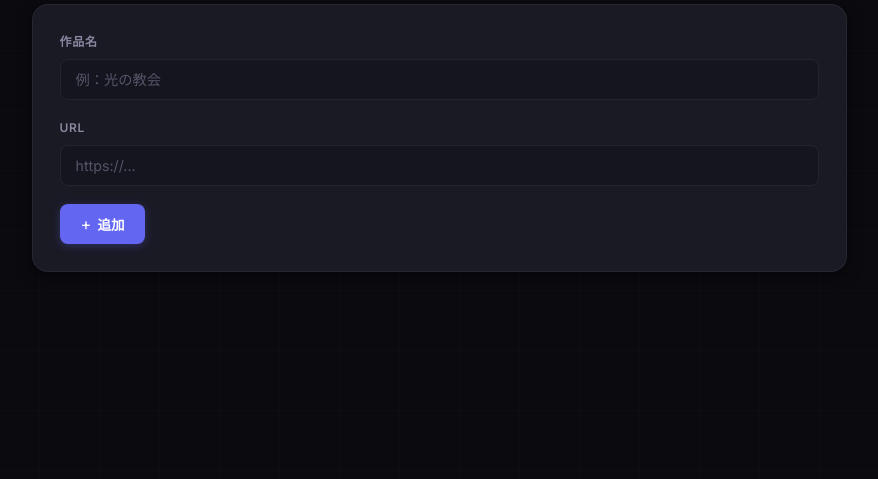
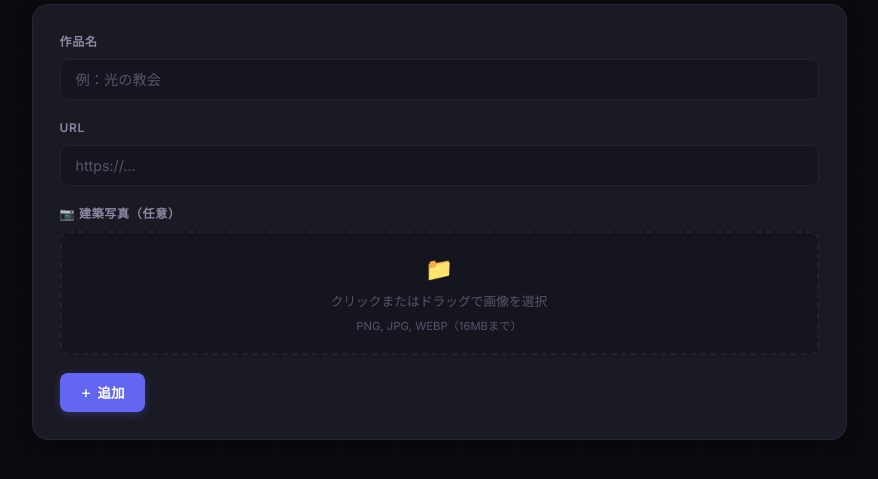
Before and after one commit to totoufu/archi-input, a Flask app: page / in a window 1280 px wide. Shown: the part 190-669 px from the top of the page, without its empty margins (201-1079 px from the left). Run offline with Flask 3, Linux system fonts and the light colour scheme; some libraries are stand-ins or nearby versions.

Commit message:
feat: image upload, visual analysis, custom prompts, auto-analysis

```diff
--- a/ai_analyzer.py
+++ b/ai_analyzer.py
@@ -317,3 +317,33 @@ def deep_analyze(work_data: dict, user_prompt: str) -> str:
     except Exception as e:
         traceback.print_exc()
         return f'分析エラー: {str(e)}'
+
+
+def visual_analyze(image_data: bytes, image_mime: str = 'image/jpeg', existing_title: str = '') -> str:
+    """Analyze an architectural image visually using Gemini multimodal."""
+    context = f'（作品名: {existing_title}）' if existing_title else ''
+
+    prompt = f"""あなたは建築の専門家であり、建築写真の批評家です。
+以下の建築物の画像を詳しく分析してください。{context}
+
+## 分析してほしい観点
+1. **ファサード・外観**: 建物の正面性、開口部のリズム、立面構成
+2. **素材・テクスチャ**: 使用されている素材（コンクリート、ガラス、木、石、鉄骨等）とその質感
+3. **光と影**: 自然光の取り入れ方、影の演出、照明計画
+4. **プロポーション・スケール**: 建物の比例関係、人間との対比、ボリューム感
+5. **構造表現**: 構造体が外観にどう現れているか、構造と意匠の関係
+6. **周辺環境・ランドスケープ**: 周囲との関係性、アプローチ、配置計画
+7. **建築史的位置づけ**: どの建築様式・潮流に属するか、影響を受けた/与えた建築家
+
+## 出力ルール
+- 必ず日本語で、マークダウン形式で出力してください
+- 各観点に見出しをつけて構造的に記述してください
+- 専門用語を使いつつも、学習者にわかりやすく解説してください
+- 類似する他の建築作品にも言及してください
+- 500〜1000字程度を目安にしてください"""
+
+    try:
+        return _call_gemini(prompt, image_data=image_data, image_mime=image_mime)
+    except Exception as e:
+        traceback.print_exc()
+        return f'視覚分析エラー: {str(e)}'
--- a/app.py
+++ b/app.py
@@ -1,12 +1,14 @@
 import os
 import random
 import threading
+import uuid
 from datetime import date, datetime, timezone
 from collections import Counter
 
 from flask import Flask, render_template, request, redirect, url_for, jsonify
+from werkzeug.utils import secure_filename
 from models import db, Work
-from ai_analyzer import analyze_work, analyze_title_only, generate_report, deep_analyze
+from ai_analyzer import analyze_work, analyze_title_only, generate_report, deep_analyze, visual_analyze
 
 # ---------------------------------------------------------------------------
 # App setup
@@ -20,6 +22,15 @@ os.makedirs(data_dir, exist_ok=True)
 app.config['SQLALCHEMY_DATABASE_URI'] = 'sqlite:///' + os.path.join(data_dir, 'app.db')
 app.config['SQLALCHEMY_TRACK_MODIFICATIONS'] = False
 app.config['SECRET_KEY'] = 'archi-input-dev-key'
+app.config['MAX_CONTENT_LENGTH'] = 16 * 1024 * 1024  # 16MB max upload
+
+# Upload directory
+upload_dir = os.path.join(basedir, 'static', 'uploads')
+os.makedirs(upload_dir, exist_ok=True)
+ALLOWED_EXTENSIONS = {'png', 'jpg', 'jpeg', 'webp', 'gif'}
+
+def allowed_file(filename):
+    return '.' in filename and filename.rsplit('.', 1)[1].lower() in ALLOWED_EXTENSIONS
 
 db.init_app(app)
 
@@ -40,6 +51,8 @@ with app.app_context():
         'ai_description': 'TEXT DEFAULT ""',
         'thumbnail_url': 'VARCHAR(2000) DEFAULT ""',
         'is_analyzed': 'BOOLEAN DEFAULT 0',
+        'image_path': 'VARCHAR(500) DEFAULT ""',
+        'visual_analysis': 'TEXT DEFAULT ""',
     }
     for col_name, col_type in new_columns.items():
         if col_name not in existing_cols and existing_cols:
@@ -147,6 +160,16 @@ def add_work():
         return redirect(url_for('inbox', error='作品名またはURLを入力してください'))
 
     work = Work(title=title, url=url)
+
+    # Handle image upload
+    image_file = request.files.get('image')
+    if image_file and image_file.filename and allowed_file(image_file.filename):
+        ext = image_file.filename.rsplit('.', 1)[1].lower()
+        unique_name = f'{uuid.uuid4().hex[:12]}.{ext}'
+        save_path = os.path.join(upload_dir, unique_name)
+        image_file.save(save_path)
+        work.image_path = f'uploads/{unique_name}'
+
     db.session.add(work)
     db.session.commit()
 
@@ -288,6 +311,46 @@ def deep_analyze_work(work_id):
     return jsonify({'status': 'ok', 'result': result_text})
 
 
+@app.route('/visual_analyze/<int:work_id>', methods=['POST'])
+def visual_analyze_work(work_id):
+    """Run visual analysis on an uploaded image."""
+    work = Work.query.get_or_404(work_id)
+
+    # Determine image source: uploaded file or OG image URL
+    image_data = None
+    image_mime = 'image/jpeg'
+
+    if work.image_path:
+        img_path = os.path.join(basedir, 'static', work.image_path)
+        if os.path.exists(img_path):
+            with open(img_path, 'rb') as f:
+                image_data = f.read()
+            ext = work.image_path.rsplit('.', 1)[1].lower()
+            mime_map = {'jpg': 'image/jpeg', 'jpeg': 'image/jpeg', 'png': 'image/png', 'webp': 'image/webp', 'gif': 'image/gif'}
+            image_mime = mime_map.get(ext, 'image/jpeg')
+    elif work.thumbnail_url:
+        try:
+            import requests as req
+            resp = req.get(work.thumbnail_url, timeout=10)
+            resp.raise_for_status()
+            ct = resp.headers.get('Content-Type', 'image/jpeg').split(';')[0].strip()
+            if ct.startswith('image/'):
+                image_data = resp.content
+                image_mime = ct
+        except Exception:
+            pass
+
+    if not image_data:
+        return jsonify({'status': 'error', 'message': '画像が見つかりません'})
+
+    result_text = visual_analyze(image_data, image_mime, existing_title=work.title)
+    work.visual_analysis = result_text
+    work.updated_at = datetime.now(timezone.utc)
+    db.session.commit()
+
+    return jsonify({'status': 'ok', 'result': result_text})
+
+
 # ---------------------------------------------------------------------------
 # Run
 # ---------------------------------------------------------------------------
--- a/models.py
+++ b/models.py
@@ -27,6 +27,10 @@ class Work(db.Model):
     thumbnail_url = db.Column(db.String(2000), default='')
     is_analyzed = db.Column(db.Boolean, default=False)
 
+    # --- Image & visual analysis ---
+    image_path = db.Column(db.String(500), default='')   # local file path
+    visual_analysis = db.Column(db.Text, default='')     # Gemini visual analysis
+
     def to_dict(self):
         return {
             'id': self.id,
@@ -43,6 +47,8 @@ class Work(db.Model):
             'ai_description': self.ai_description,
             'thumbnail_url': self.thumbnail_url,
             'is_analyzed': self.is_analyzed,
+            'image_path': self.image_path,
+            'visual_analysis': self.visual_analysis,
             'created_at': self.created_at.isoformat() if self.created_at else None,
             'updated_at': self.updated_at.isoformat() if self.updated_at else None,
         }
--- a/static/app.js
+++ b/static/app.js
@@ -152,6 +152,75 @@ function markdownToHtml(md) {
 
 
 /**
+ * Preview uploaded image
+ */
+function previewImage(input) {
+    const preview = document.getElementById('image-preview');
+    const img = document.getElementById('preview-img');
+    const label = document.getElementById('file-label');
+
+    if (input.files && input.files[0]) {
+        const reader = new FileReader();
+        reader.onload = function (e) {
+            img.src = e.target.result;
+            preview.style.display = 'flex';
+            label.style.display = 'none';
+        };
+        reader.readAsDataURL(input.files[0]);
+    }
+}
+
+function clearImage() {
+    const input = document.getElementById('image');
+    const preview = document.getElementById('image-preview');
+    const label = document.getElementById('file-label');
+    input.value = '';
+    preview.style.display = 'none';
+    label.style.display = 'flex';
+}
+
+
+/**
+ * Run visual analysis on a work's image
+ */
+function visualAnalyze(workId, btn) {
+    const originalText = btn.textContent;
+    btn.disabled = true;
+    btn.innerHTML = '<span class="spinner"></span> 視覚分析中…';
+
+    const output = document.getElementById(`visual-result-${workId}`);
+
+    fetch(`/visual_analyze/${workId}`, {
+        method: 'POST',
+        headers: { 'Content-Type': 'application/json' },
+    })
+        .then(res => res.json())
+        .then(data => {
+            if (data.status === 'ok') {
+                output.innerHTML = '<h4 class="visual-title">🖼️ 視覚分析</h4>' + markdownToHtml(data.result);
+                output.style.display = 'block';
+                btn.innerHTML = '✓ 視覚分析完了';
+                btn.classList.add('saved');
+            } else {
+                btn.textContent = 'エラー: ' + (data.message || '不明');
+            }
+            setTimeout(() => {
+                btn.innerHTML = originalText;
+                btn.classList.remove('saved');
+                btn.disabled = false;
+            }, 3000);
+        })
+        .catch(() => {
+            btn.textContent = '通信エラー';
+            setTimeout(() => {
+                btn.innerHTML = originalText;
+                btn.disabled = false;
+            }, 3000);
+        });
+}
+
+
+/**
  * Toggle deep analysis panel for a work
  */
 function toggleDeepAnalysis(workId) {
--- a/static/style.css
+++ b/static/style.css
@@ -1182,3 +1182,107 @@ body::before {
     font-size: 0.88rem;
     line-height: 1.5;
 }
+
+/* --- File Upload --- */
+.file-upload-wrapper {
+    position: relative;
+}
+
+.file-input {
+    position: absolute;
+    inset: 0;
+    opacity: 0;
+    cursor: pointer;
+    z-index: 2;
+}
+
+.file-upload-label {
+    display: flex;
+    flex-direction: column;
+    align-items: center;
+    gap: 0.3rem;
+    padding: 1.2rem;
+    border: 2px dashed var(--border);
+    border-radius: var(--radius-sm);
+    background: var(--bg-input);
+    color: var(--text-muted);
+    font-size: 0.85rem;
+    transition: border-color 0.2s, background 0.2s;
+    cursor: pointer;
+}
+
+.file-upload-wrapper:hover .file-upload-label {
+    border-color: var(--accent);
+    background: hsla(250, 80%, 60%, 0.05);
+}
+
+.file-upload-icon {
+    font-size: 1.5rem;
+}
+
+.file-upload-hint {
+    font-size: 0.75rem;
+    color: var(--text-muted);
+}
+
+.image-preview {
+    display: flex;
+    align-items: flex-start;
+    gap: 0.5rem;
+    margin-top: 0.5rem;
+}
+
+.image-preview img {
+    max-width: 200px;
+    max-height: 150px;
+    border-radius: var(--radius-sm);
+    object-fit: cover;
+}
+
+/* --- Library Thumbnail --- */
+.library-thumb {
+    flex-shrink: 0;
+    width: 100px;
+    height: 80px;
+    border-radius: var(--radius-sm);
+    overflow: hidden;
+    background: var(--bg-input);
+}
+
+.library-thumb img {
+    width: 100%;
+    height: 100%;
+    object-fit: cover;
+}
+
+/* --- Visual Analysis --- */
+.visual-analysis-result {
+    margin-top: 0.8rem;
+    padding: 0.8rem;
+    background: hsla(250, 40%, 20%, 0.3);
+    border: 1px solid hsla(250, 50%, 50%, 0.2);
+    border-radius: var(--radius-sm);
+}
+
+.visual-title {
+    margin: 0 0 0.5rem 0;
+    font-size: 0.9rem;
+    color: #a78bfa;
+}
+
+.visual-content {
+    font-size: 0.85rem;
+    line-height: 1.6;
+}
+
+@keyframes slideDown {
+    from {
+        opacity: 0;
+        transform: translateY(-8px);
+    }
+
+    to {
+        opacity: 1;
+        transform: translateY(0);
+    }
+}
--- a/templates/inbox.html
+++ b/templates/inbox.html
@@ -26,7 +26,7 @@
 </div>
 {% endif %}
 
-<form action="{{ url_for('add_work') }}" method="POST" class="inbox-form">
+<form action="{{ url_for('add_work') }}" method="POST" enctype="multipart/form-data" class="inbox-form">
     <div class="form-group">
         <label for="title">作品名</label>
         <input type="text" id="title" name="title" placeholder="例：光の教会" class="form-input" autocomplete="off">
@@ -34,6 +34,22 @@
     <div class="form-group">
         <label for="url">URL</label>
         <input type="url" id="url" name="url" placeholder="https://..." class="form-input" autocomplete="off">
+    </div>
+    <div class="form-group">
+        <label for="image">📷 建築写真（任意）</label>
+        <div class="file-upload-wrapper">
+            <input type="file" id="image" name="image" accept="image/*" class="file-input"
+                onchange="previewImage(this)">
+            <div class="file-upload-label" id="file-label">
+                <span class="file-upload-icon">📁</span>
+                <span>クリックまたはドラッグで画像を選択</span>
+                <span class="file-upload-hint">PNG, JPG, WEBP（16MBまで）</span>
+            </div>
+        </div>
+        <div id="image-preview" class="image-preview" style="display:none;">
+            <img id="preview-img" src="" alt="プレビュー">
+            <button type="button" class="btn btn-danger btn-sm" onclick="clearImage()">✕ 削除</button>
+        </div>
     </div>
     <button type="submit" class="btn btn-primary">
         <span class="btn-icon">+</span>
```
Also changed, not shown: templates/library.html (+21 -0 lines), 1 other file.
